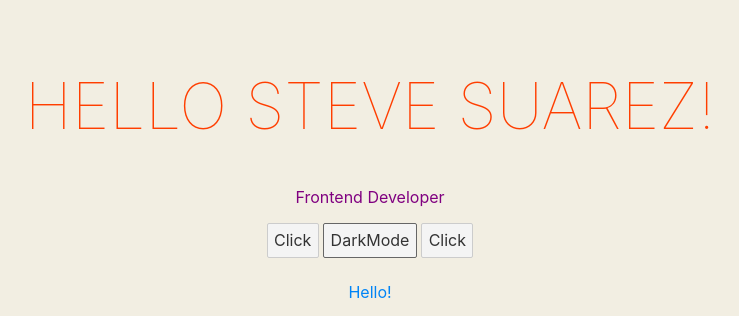
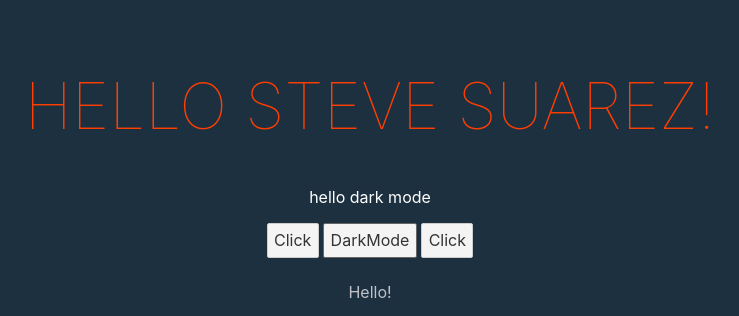
Before and after one commit to stevecode21/svelte_course, a Svelte app: page / in a window 1280 px wide. Both pictures are taken after a click on the button "DarkMode". Shown: the top 316 px of the page, without its empty margins (270-1009 px from the left). Built offline with nearby package versions, Linux system fonts and the light colour scheme.

Commit message:
conditionals

```diff
--- a/src/App.svelte
+++ b/src/App.svelte
@@ -38,6 +38,12 @@
 <style>
   /* Este estilo aplicará en toda la app */
 
+  /* Global class for darkmode */
+  :global(body.dark-mode) {
+    background-color: #1d3040;
+    color: #bfc2c7;
+    --theme-color: #fff;
+  }
   :global(body) {
     background-color: #f2eee2;
     color: #0084f6;
--- a/src/components/About.svelte
+++ b/src/components/About.svelte
@@ -4,6 +4,7 @@
   import Button from "./Button.svelte";
   let someText = `Frontend Developer`;
   let count = 0;
+  // This variable is to manage the darkMode state
   let styles = { darkMode: false };
 
   // Creo una función para manejar los clicks
@@ -12,15 +13,24 @@
   };
 
   const toggle = () => {
+    // Call styles and changes its value
     styles.darkMode = !styles.darkMode;
+    // We can work directly with DOM
+    // Call Document and access to classlist and activate the darkmode
     window.document.body.classList.toggle("dark-mode");
   };
 </script>
 
 <!-- Como buena práctica poner un div para envolver todo el html -->
 <div class="about">
-  <p>{someText}</p>
+  <!-- Create a conditional -->
+  {#if !styles.darkMode}
+    <p>{someText}</p>
+  {:else}
+    <p>hello dark mode</p>
+  {/if}
   <Button text="Click" {count} on:click={handleClick} />
+  <!-- Creare the button to execute the toggle -->
   <Button text="DarkMode" on:click={toggle} />
   <button on:click={handleClick}>Click {count === 0 ? "" : count}</button>
 </div>
```
